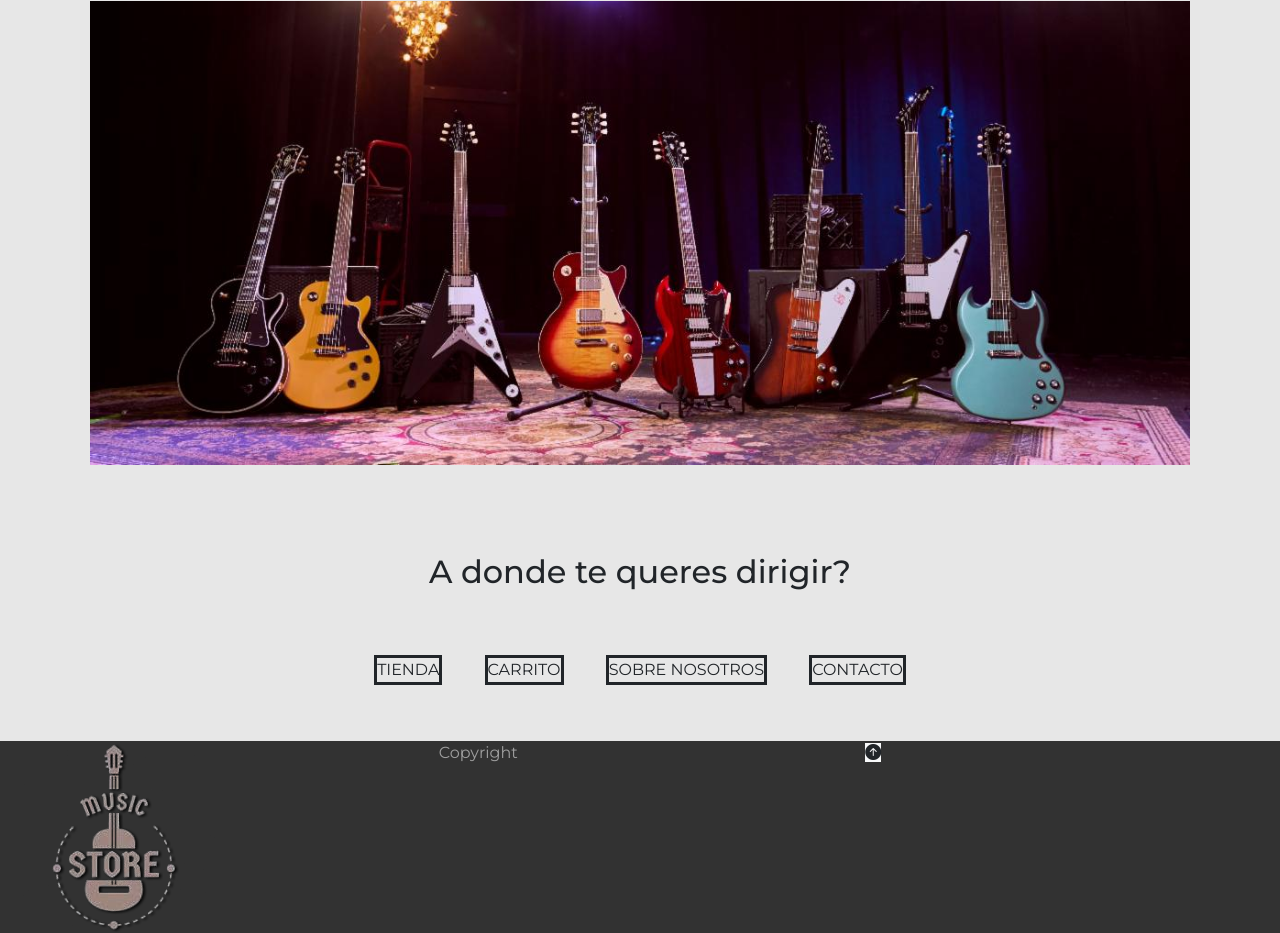
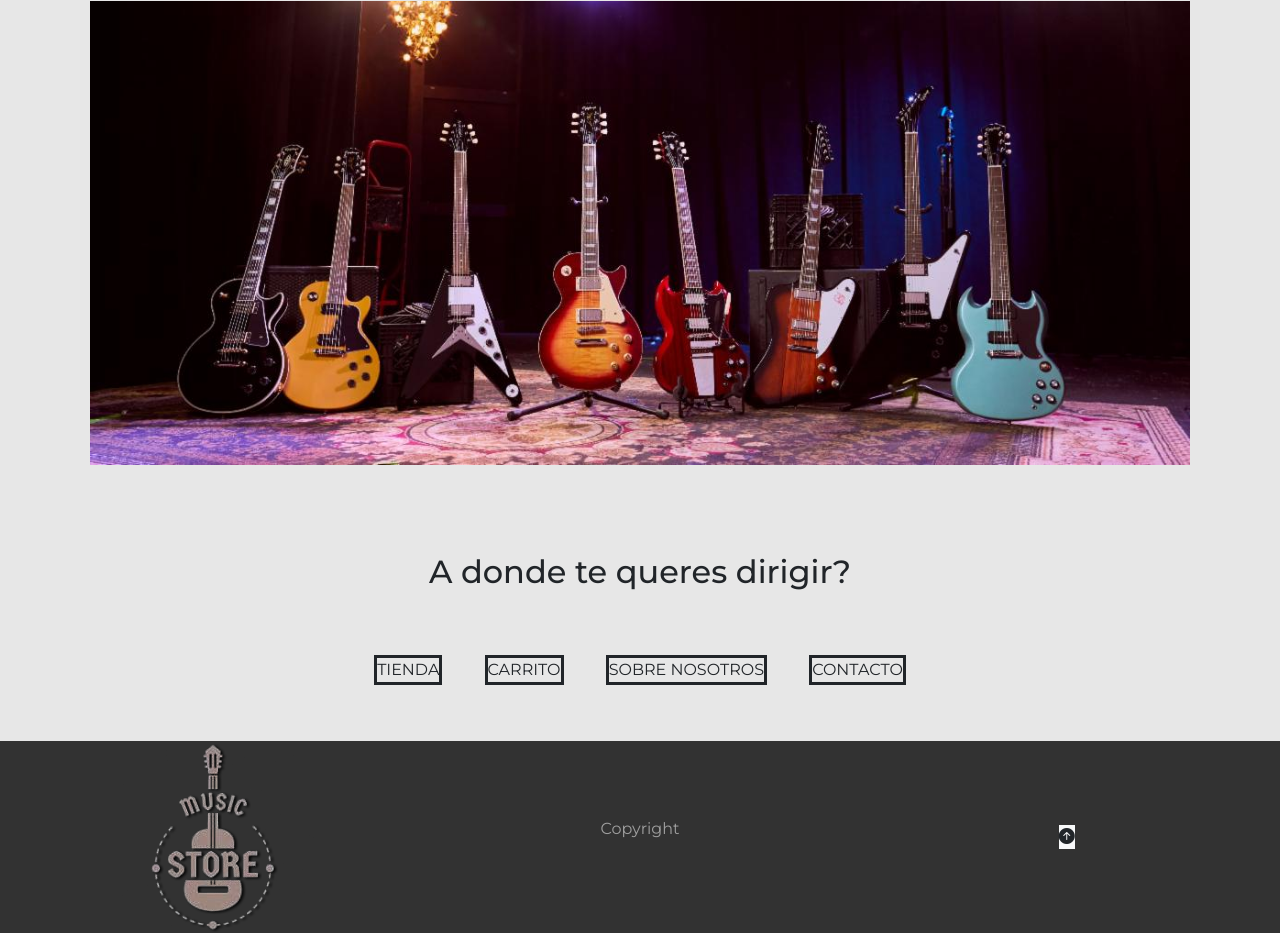
Before and after one commit to sebaturchi/tiendallica-coderhouse_wd, a website: page index.html in a window 1280 px wide. Shown: the part 317-1250 px from the top of the page. Drawn offline with nearby package versions, Linux system fonts and the light colour scheme.

Commit message:
tercera preentrega del proyecto

```diff
--- a/index.html
+++ b/index.html
@@ -6,6 +6,7 @@
     <link rel="stylesheet" href="https://cdn.jsdelivr.net/npm/bootstrap-icons@1.11.3/font/bootstrap-icons.min.css">
     <link href="https://cdn.jsdelivr.net/npm/bootstrap@5.3.3/dist/css/bootstrap.min.css" rel="stylesheet" integrity="sha384-QWTKZyjpPEjISv5WaRU9OFeRpok6YctnYmDr5pNlyT2bRjXh0JMhjY6hW+ALEwIH" crossorigin="anonymous">
     <link rel="stylesheet" href="css/style.css">
+    <link rel="stylesheet" href="css/styles.css">
     <title>Inicio</title>
 </head>
 <body>
@@ -13,6 +14,7 @@
     <div class="general">
 
         <div class="encabezado">
+
             <header>
 
               <nav class="navbar navbar-expand-lg navbar-light bg-light">
@@ -31,6 +33,7 @@
               </nav>
 
             </header>
+
         </div>
 
         <div class="cuerpo">
@@ -81,7 +84,7 @@
                 <div class="container-fluid">
                   <div class="row">
                     <div class="col-lg-4 pie-contenido">
-                      <img src="../assets/img/logoTiendaFooter.png" alt="logo_miniatura_de_la_tienda" class="img-fluid logoTienda">
+                      <img src="assets/img/logoTiendaFooter.png" alt="logo_miniatura_de_la_tienda" class="img-fluid logoTienda">
                     </div>
                     <div class="col-lg-4 pie-contenido">
                       <p class="copyright">Copyright</p>
```
Lines whose indentation alone changed are shown as unchanged.
